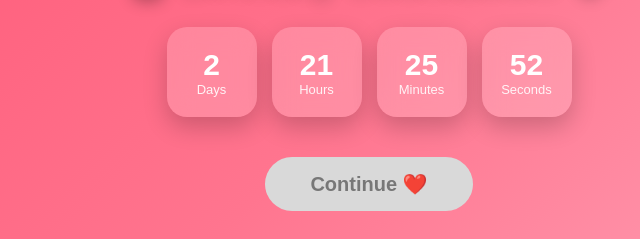
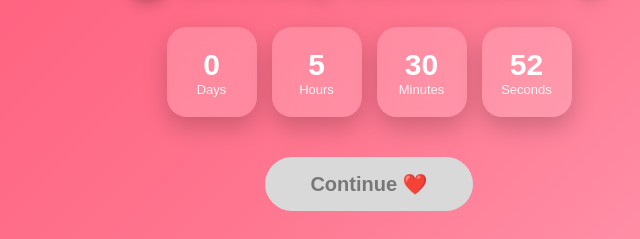
Before and after one commit to mrinmaydeka036-oss/Bdy-prishuuu, a plain HTML site: page index.html in a window 1280 px wide. Shown: the part 318-557 px from the top of the page, 271-911 px from the left. Drawn offline with Linux system fonts and the light colour scheme.

Commit message:
Update index.html

```diff
--- a/index.html
+++ b/index.html
@@ -96,7 +96,7 @@ button:not(:disabled):hover{
 
 <script>
 
-const target = new Date("2026-07-31T00:00:00").getTime();
+const target = new Date("2026-07-28T08:05:00").getTime();
 
 const countdown = document.getElementById("countdown");
 const btn = document.getElementById("continueBtn");
```
